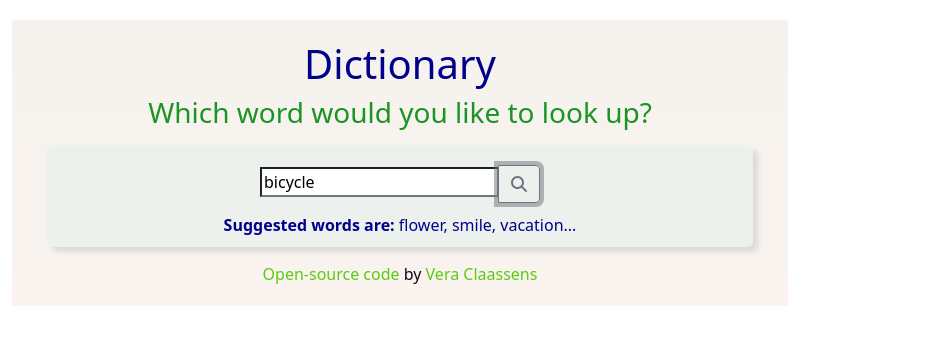
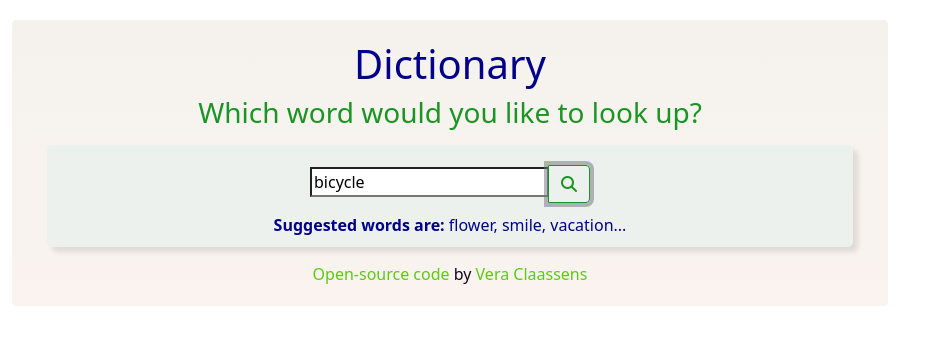
Before and after one commit to Vera-NL/dictionary-app-vera-claassens, a React (Create React App) app: page / in a window 1280 px wide. Shown: the top 344 px of the page, without its empty margins (0-939 px from the left). Built offline with nearby package versions, Linux system fonts and the light colour scheme; no server answers.

Commit message:
Styled the dictionary

```diff
--- a/src/Dictionary.css
+++ b/src/Dictionary.css
@@ -15,13 +15,16 @@ li {
 }
 
 #input-group {
-    border-color: darkblue;
-    border-width: 5px;
     display: block;
     margin: 0 auto;
     margin-top: 10px;
-    width: 100%;
 }
+
+#input-group button {
+    border-color: rgb(26, 148, 36);
+    color: rgb(26, 148, 36);
+}
+
 
 .Hint {
     margin-top: 10px;
--- a/src/Dictionary.js
+++ b/src/Dictionary.js
@@ -60,10 +60,10 @@ export default function Dictionary (props) {
                                 <i className="fas fa-search"></i>
                             </button>
                         </div>
+                    </form>
                         <div className="Hint">
                             <strong>Suggested words are:</strong> flower, smile, vacation...
                         </div>
-                    </form>
                 </section>
                 <Results results={results} />
                 <Photos photos={photos} />
--- a/src/index.css
+++ b/src/index.css
@@ -1,3 +1,3 @@
 body {
-  max-width: 800px;
+  max-width: 900px;
 }
```
